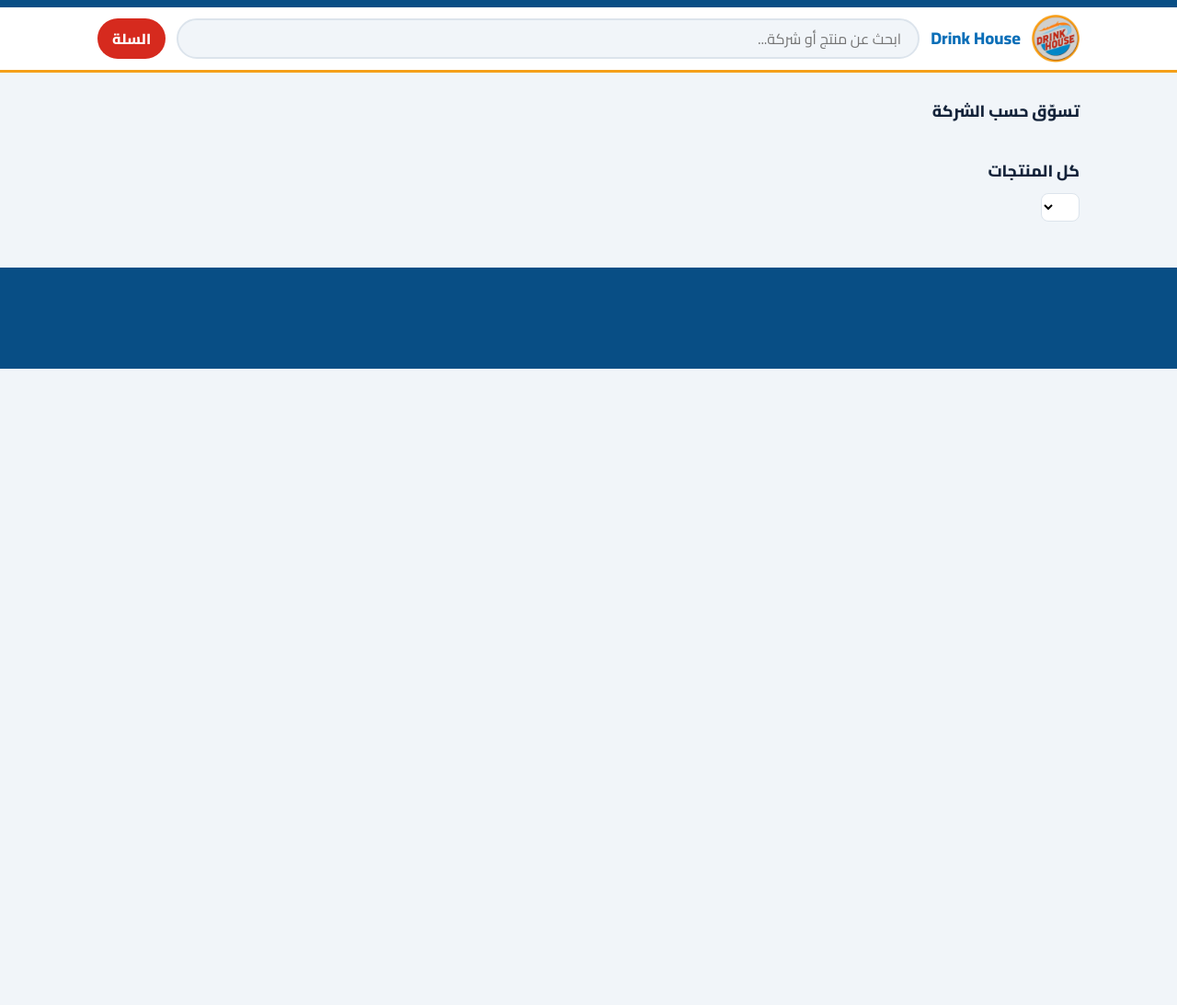
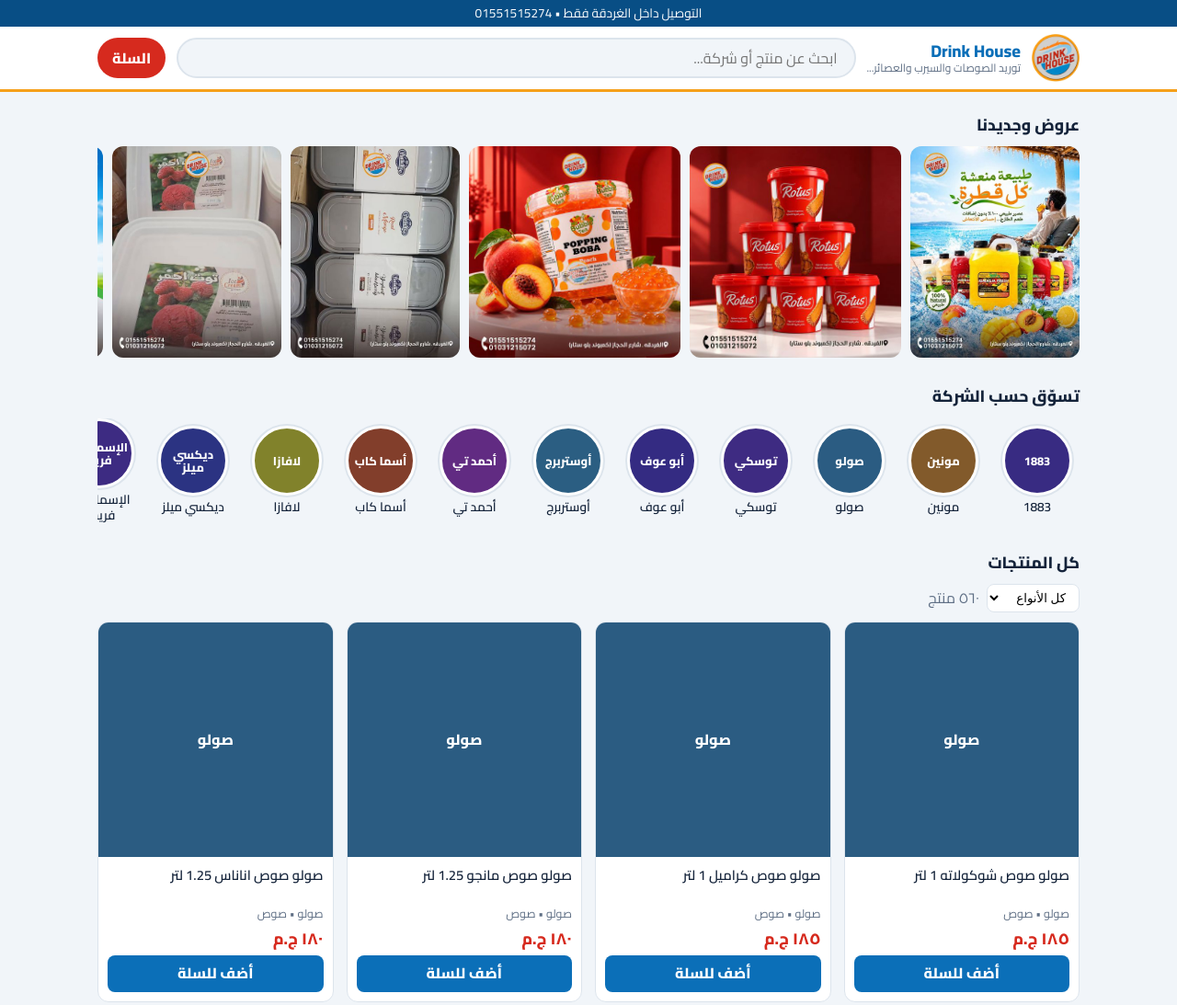
Before and after one commit to mahmoudali5394/drink_house, a plain HTML site: page index.html in a window 1280 px wide. Shown: the top 1093 px of the page at 92% size. Before the commit the page ends 800 px from the top, so only its background shows below. Drawn offline with Linux system fonts and the light colour scheme.

Commit message:
Add files via upload

```diff
--- a/index.html
+++ b/index.html
@@ -70,7 +70,7 @@ dialog::backdrop{background:rgba(0,0,0,.5)}
 </style>
 </head>
 <body>
-<div class="top" id="top"></div>
+<div class="top" id="topbar"></div>
 <header><div class="hd">
  <img id="logo" alt="" src="logo.png"><h1 id="store">Drink House<small id="sub"></small></h1>
  <input id="q" type="search" placeholder="ابحث عن منتج أو شركة..." aria-label="بحث">
@@ -100,7 +100,7 @@ const norm=s=>s.toLowerCase().replace(/[أإآ]/g,"ا").replace(/ى/g,"ي").repl
 const price=p=>C.showPrices?`${fmt(p.price)} ${C.currency}`:"";
 const img=p=>p.image?`<div class="im"><img src="${p.image}" alt="${p.name}" loading="lazy"></div>`:`<div class="im" style="background:${col(p.brand)}">${p.brand}</div>`;
 function qty(id){const q=cart[id]||0;return q?`<div class="qty"><button data-m="${id}" aria-label="إنقاص">−</button><span>${fmt(q)}</span><button data-a="${id}" aria-label="زيادة">+</button></div>`:`<button class="add" data-a="${id}">أضف للسلة</button>`}
-function top(){
+function renderTop(){
   const n={};P.forEach(p=>n[p.brand]=(n[p.brand]||0)+1);
   $("#rail").innerHTML=Object.entries(n).sort((a,b)=>b[1]-a[1]).map(([k])=>`<button class="bt" data-b="${k}" aria-pressed="${k===brand}"><i style="background:${col(k)}">${k}</i><span>${k}</span></button>`).join("");
   const t=[...new Set(P.map(p=>p.type).filter(Boolean))];
@@ -134,8 +134,8 @@ function send(){
 const jump=()=>$("#ttl").scrollIntoView({behavior:"smooth"});
 document.addEventListener("click",e=>{
   const t=e.target.closest("button");if(!t)return;
-  if(t.dataset.b!==undefined){brand=brand===t.dataset.b?"":t.dataset.b;top();list();jump()}
-  else if(t.dataset.p!==undefined){brand=t.dataset.p;top();list();jump()}
+  if(t.dataset.b!==undefined){brand=brand===t.dataset.b?"":t.dataset.b;renderTop();list();jump()}
+  else if(t.dataset.p!==undefined){brand=t.dataset.p;renderTop();list();jump()}
   else if(t.dataset.a)change(t.dataset.a,1);
   else if(t.dataset.m)change(t.dataset.m,-1);
 });
@@ -146,11 +146,11 @@ $("#x").onclick=()=>$("#dlg").close();
 $("#send").onclick=send;
 Promise.all([fetch("data/config.json"),fetch("data/products.json")].map(p=>p.then(r=>r.json()))).then(([c,p])=>{
   C=c;P=p;document.title=c.storeName;$("#store").firstChild.nodeValue=c.storeName;$("#sub").textContent=c.tagline.split(" ").slice(0,4).join(" ")+"...";
-  $("#logo").src=c.logo;$("#top").textContent=[c.deliveryNote,c.phones&&c.phones[0]].filter(Boolean).join(" • ");
+  $("#logo").src=c.logo;$("#topbar").textContent=[c.deliveryNote,c.phones&&c.phones[0]].filter(Boolean).join(" • ");
   $("#foot").innerHTML=`${c.storeName}<br>${c.address||""}<br>${(c.phones||[]).join(" • ")}`;
   if((c.banners||[]).length){$("#h-pr").hidden=false;$("#pr").innerHTML=c.banners.map(b=>`<button class="pr" ${b.brand?`data-p="${b.brand}"`:""} aria-label="عرض"><img src="${b.image}" alt="" loading="lazy"></button>`).join("")}
   Object.keys(cart).forEach(id=>{if(!P.some(p=>p.id===id))delete cart[id]});
-  top();list();badge();
+  renderTop();list();badge();
 }).catch(()=>{$("#list").innerHTML=`<div class="empty">تعذّر تحميل المنتجات. افتح الموقع من رابط GitHub Pages وليس من الملف مباشرة.</div>`});
 </script>
 </body>
```
